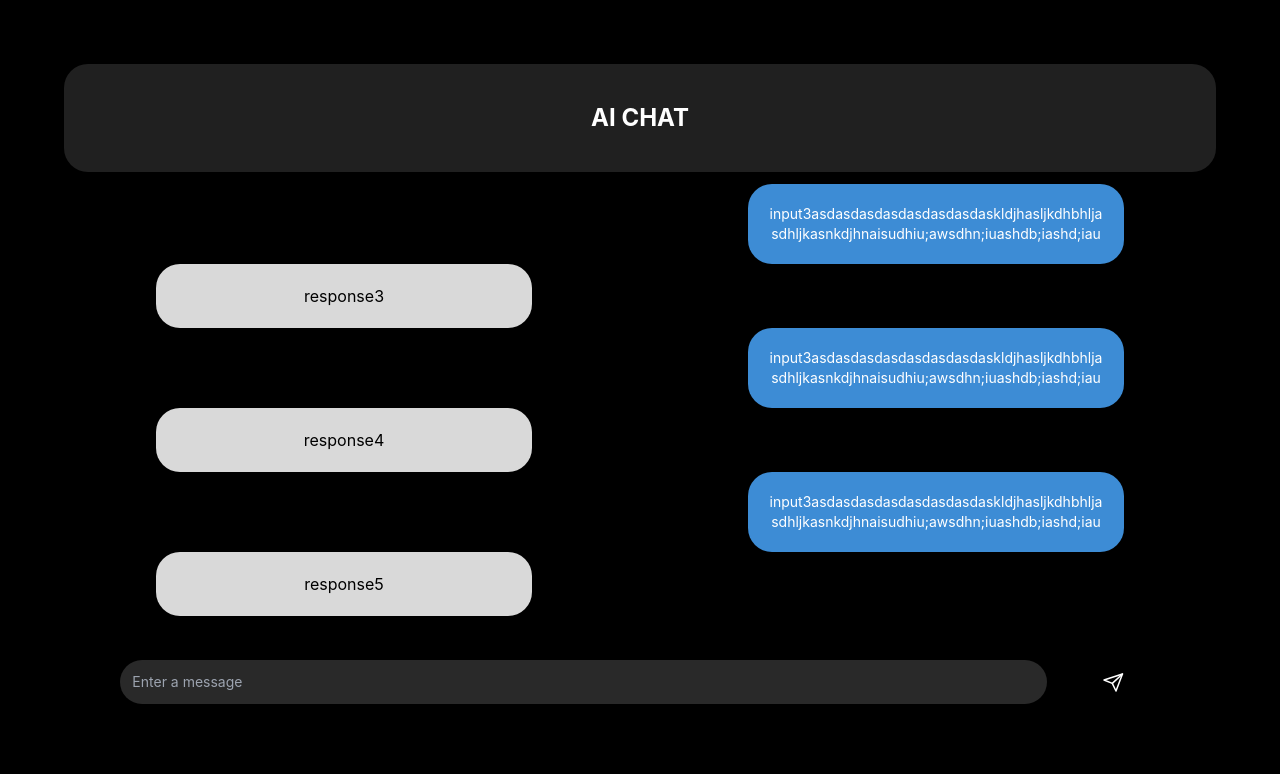
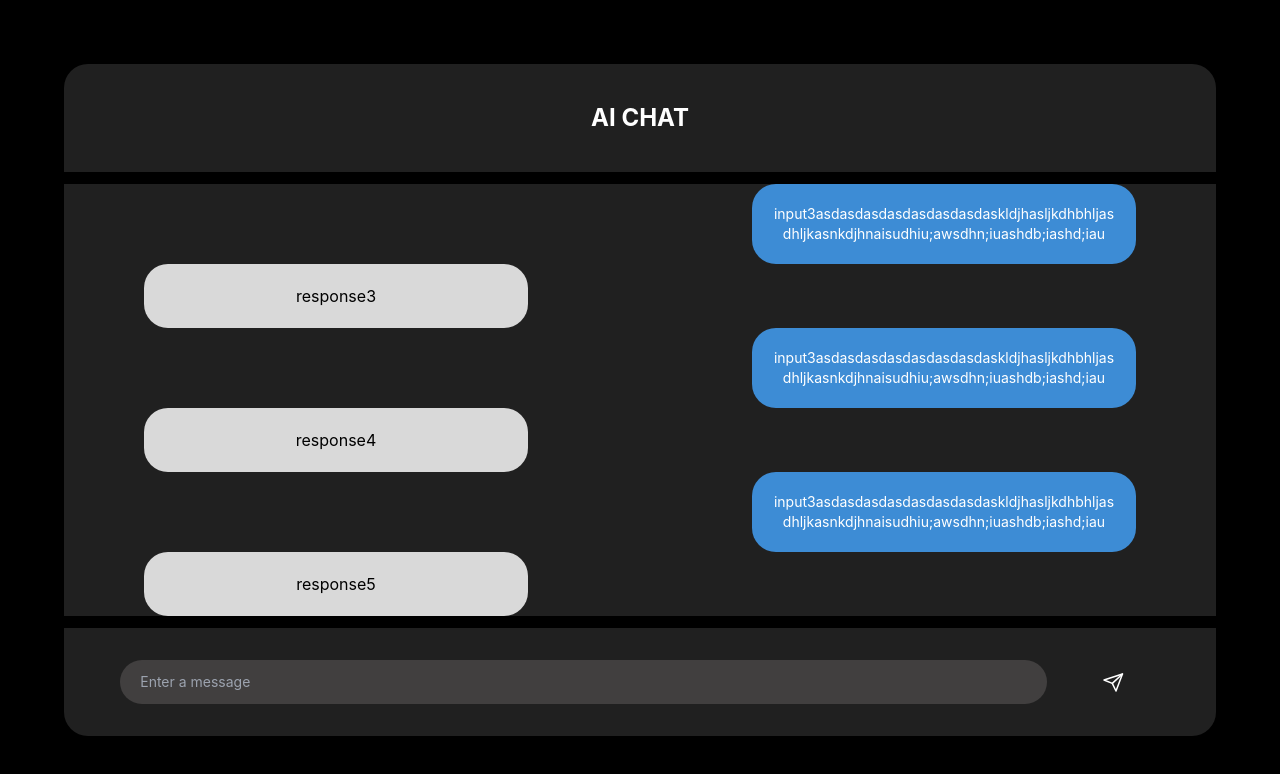
Before and after one commit to michaelZhaoCode/shopWise, a React (Create React App) app in the folder client/: page /chat in a window 1280 px wide. Shown: the top 774 px of the page. Built offline with nearby package versions, Linux system fonts and the light colour scheme.

Commit message:
Updated Chatbot UI + Send button hover animation

```diff
--- a/client/src/App.js
+++ b/client/src/App.js
@@ -13,7 +13,7 @@ function App() {
       <AppProvider>
         <Router>
           <Routes>
-            <Route path="/" element={<Home />} />
+            <Route path="/" element={<Chatbot />} />
             <Route path="/search" element={<Search />} />
 
             <Route path="/chat" element={<Chatbot />} />
--- a/client/src/Chatbot.css
+++ b/client/src/Chatbot.css
@@ -11,7 +11,7 @@
   }
 
 .footer-color {
-    background-color: #292929;
+    background-color: #413f3f;
 }
 
 .main-height {
--- a/client/src/Chatbot.js
+++ b/client/src/Chatbot.js
@@ -90,16 +90,16 @@ const Chatbot = () => {
     <div className="h-screen bg-black p-16 pt-25">
       <div className="flex flex-col rounded-3xl main-height">
         {/* Header */}
-        <div className="font-bold text-2xl flex justify-center h-1/6 items-center text-white shadow-lg rounded-3xl header-color">
+        <div className="font-bold text-2xl flex justify-center h-1/6 items-center text-white shadow-lg rounded-t-3xl header-color">
           <h1>AI CHAT</h1>
         </div>
 
         {/* BODY */}
-        <ScrollToBottom className="flex flex-col justify-center h-4/6 items-center overflow-auto m-3">
+        <ScrollToBottom className="flex flex-col justify-center h-4/6 items-center overflow-auto mt-3">
           {/* Display chat messages dynamically */}
           {chatMessages.map((message, index) => (
             <div
-              className="text-white flex flex-col justify-center items-center h-auto w-full"
+              className="text-white bg-[#202020] flex flex-col justify-center items-center h-auto w-full"
               key={index}
             >
               {message}
@@ -107,17 +107,18 @@ const Chatbot = () => {
           ))}
         </ScrollToBottom>
 
-        <div className="flex justify-center h-1/6 items-center">
+        <div className="bg-[#202020] rounded-b-3xl mt-3 flex justify-center h-1/6 items-center">
           <div className="flex w-full gap-5 ml-5 mr-5 justify-center">
             <input
               className="footer-color text-white p-3 rounded-3xl text-sm w-10/12"
-              placeholder="Enter a message"
+              placeholder="  Enter a message"
               onChange={(e) => {
                 setPrompt(e.target.value);
               }}
             />
             <div className="flex justify-center items-center w-1/12">
               <img
+                className="hover:scale-125 duration-500 cursor-pointer"
                 src={sendButton}
                 alt="Send Button"
                 onClick={() => {
```
